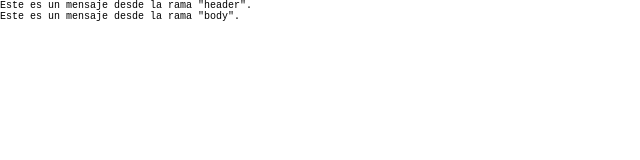
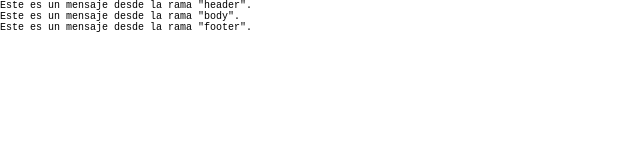
Before and after one commit to kbtelles/Evaluacion_II, a plain HTML site: page index.html in a window 1280 px wide. Shown: the whole page, without its empty margins (0-640 px from the left). Drawn offline with Linux system fonts and the light colour scheme.

Commit message:
Mensaje desde la rama footer.

```diff
--- a/index.html
+++ b/index.html
@@ -11,7 +11,7 @@
 <body>
     <header>Este es un mensaje desde la rama "header".</header>
     <main> Este es un mensaje desde la rama "body".</main>
-    <footer></footer>
+    <footer> Este es un mensaje desde la rama "footer".</footer>
 
     <!--ARCHIVOS JS-->
     <script src="./js/main.js"></script>
```
